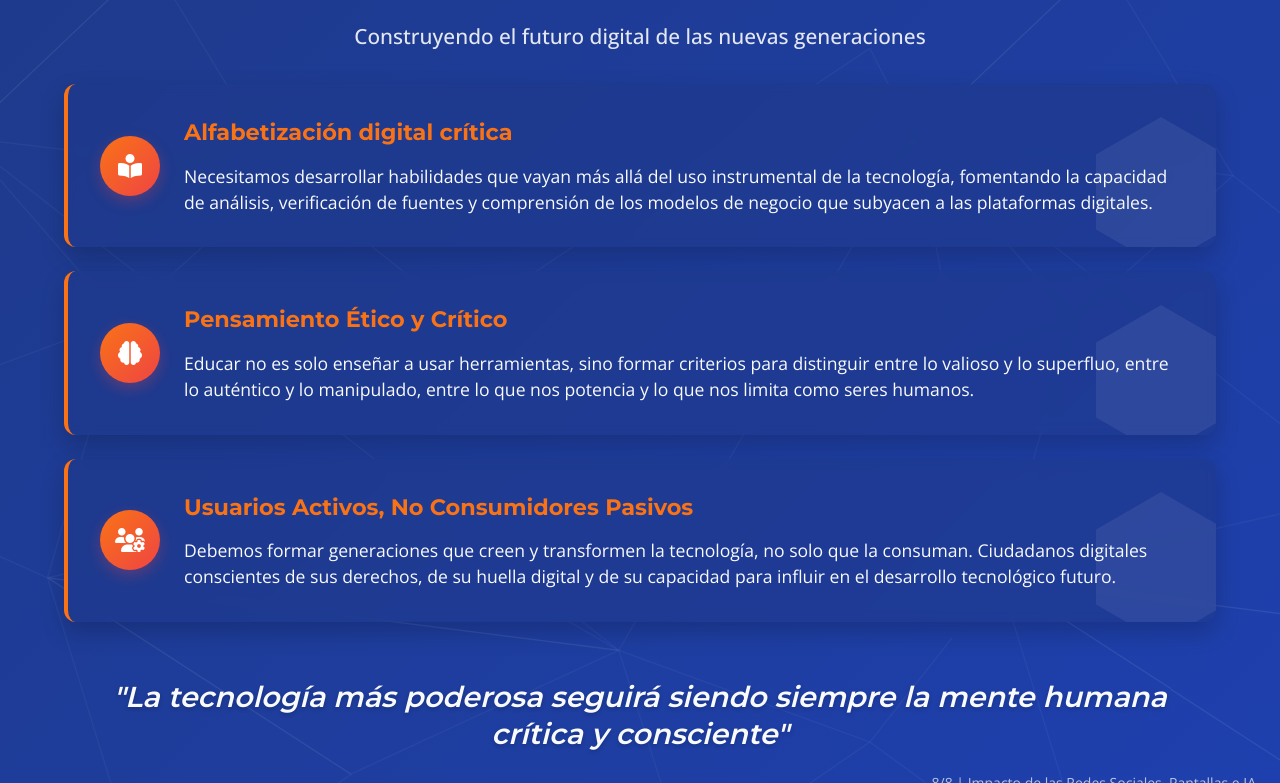
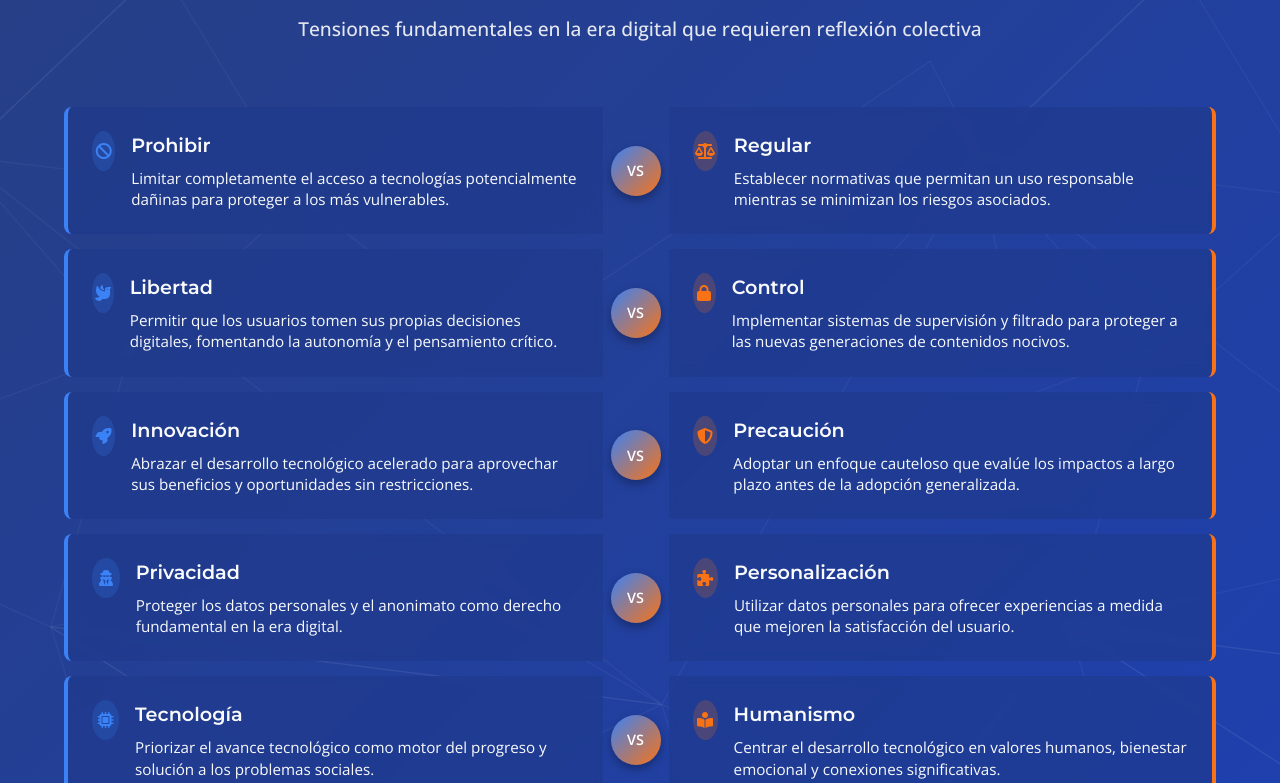
Before and after one commit to Santiherben/CiudadaniaDIgital, a plain HTML site: page 7.html in a window 1280 px wide. Shown: the part 135-918 px from the top of the page. Drawn offline with nearby package versions, Linux system fonts and the light colour scheme.

Commit message:
Update 7.html

```diff
--- a/7.html
+++ b/7.html
@@ -3,18 +3,22 @@
 <head>
     <meta charset="UTF-8">
     <meta name="viewport" content="width=device-width, initial-scale=1.0">
-    <title>Cierre | Impacto de las Redes Sociales</title>
+    <title>Dilemas Éticos | Impacto de las Redes Sociales</title>
     <link href="https://cdn.jsdelivr.net/npm/tailwindcss@2.2.19/dist/tailwind.min.css" rel="stylesheet">
     <link rel="stylesheet" href="https://cdn.jsdelivr.net/npm/@fortawesome/fontawesome-free@6.4.0/css/all.min.css">
-    <link href="https://fonts.googleapis.com/css2?family=Montserrat:wght@300;400;500;600;700;800&family=Open+Sans:wght@300;400;500;600&display=swap" rel="stylesheet">
+    <link href="https://fonts.googleapis.com/css2?family=Montserrat:wght@300;400;500;600;700&family=Open+Sans:wght@300;400;500;600&display=swap" rel="stylesheet">
     <style>
     body {
         margin: 0;
         padding: 0;
-            overflow: hidden;
         font-family: 'Open Sans', sans-serif;
-            background: linear-gradient(135deg, #1e3a8a 0%, #1e40af 100%);
+        background: linear-gradient(135deg, #273f84 0%, #1e40af 100%);
         color: #f9fafb;
+        overflow-x: hidden;
+        overflow-y: auto; /* habilitar scroll vertical */
+        min-height: 100vh;
+        display: flex;
+        flex-direction: column;
     }
         .slide-container {
             width: 1280px;
@@ -28,7 +32,7 @@
         }
         .slide-title {
             font-weight: 700;
-            font-size: 2.5rem;
+            font-size: 2.2rem;
             line-height: 1.2;
             text-shadow: 0 2px 4px rgba(0,0,0,0.2);
         }
@@ -49,72 +53,78 @@
             margin: 1rem auto;
             border-radius: 2px;
         }
-        .action-card {
-            background-color: rgba(30, 58, 138, 0.6);
-            border-radius: 12px;
-            backdrop-filter: blur(5px);
-            padding: 2rem;
-            margin-bottom: 1.5rem;
-            box-shadow: 0 10px 25px rgba(0, 0, 0, 0.2);
-            border-left: 4px solid #f97316;
-            position: relative;
-            overflow: hidden;
-            transition: transform 0.3s ease;
-        }
-        .action-card:hover {
-            transform: translateX(10px);
-        }
-        .action-title {
-            font-weight: 700;
-            font-size: 1.4rem;
-            margin-bottom: 0.8rem;
-            color: #f97316;
-            font-family: 'Montserrat', sans-serif;
-        }
-        .action-content {
-            font-size: 1.1rem;
-            line-height: 1.5;
-        }
-        .final-quote {
-            font-family: 'Montserrat', sans-serif;
-            font-size: 1.8rem;
-            font-weight: 600;
-            font-style: italic;
-            text-align: center;
-            margin-top: 2rem;
-            line-height: 1.3;
-            position: relative;
-            z-index: 10;
-            text-shadow: 0 2px 4px rgba(0,0,0,0.2);
-        }
-        .icon-circle {
-            width: 60px;
-            height: 60px;
-            border-radius: 50%;
-            background: linear-gradient(135deg, #f97316, #ef4444);
-            display: flex;
-            align-items: center;
-            justify-content: center;
-            margin-right: 1.5rem;
-            flex-shrink: 0;
-            box-shadow: 0 5px 15px rgba(239, 68, 68, 0.3);
-        }
-        .hexagon-bg {
-            position: absolute;
-            right: -20px;
-            bottom: -20px;
-            width: 150px;
-            height: 150px;
-            opacity: 0.07;
-            z-index: 0;
-        }
         .subtitle {
             font-weight: 500;
-            font-size: 1.3rem;
+            font-size: 1.2rem;
             opacity: 0.9;
             margin-top: 0.5rem;
             margin-bottom: 2rem;
             text-align: center;
+        }
+        .dilemma-table {
+            width: 100%;
+            border-collapse: separate;
+            border-spacing: 0 15px;
+        }
+        .dilemma-row {
+            transition: transform 0.3s ease;
+        }
+        .dilemma-row:hover {
+            transform: translateY(-5px);
+        }
+        .dilemma-cell {
+            background-color: rgba(30, 58, 138, 0.6);
+            backdrop-filter: blur(5px);
+            padding: 1.5rem;
+            position: relative;
+            min-height: 70px;
+        }
+        .dilemma-left {
+            border-radius: 8px 0 0 8px;
+            border-left: 4px solid #3b82f6;
+        }
+        .dilemma-right {
+            border-radius: 0 8px 8px 0;
+            border-right: 4px solid #f97316;
+        }
+        .vs-icon {
+            width: 50px;
+            height: 50px;
+            background: linear-gradient(135deg, #3b82f6 0%, #f97316 100%);
+            border-radius: 50%;
+            display: flex;
+            align-items: center;
+            justify-content: center;
+            font-weight: 700;
+            color: white;
+            box-shadow: 0 4px 10px rgba(0, 0, 0, 0.3);
+            font-size: 0.9rem;
+        }
+        .dilemma-title {
+            font-weight: 600;
+            font-size: 1.2rem;
+            margin-bottom: 0.5rem;
+        }
+        .dilemma-desc {
+            font-size: 0.95rem;
+            line-height: 1.4;
+        }
+        .icon-circle {
+            width: 40px;
+            height: 40px;
+            border-radius: 50%;
+            display: flex;
+            align-items: center;
+            justify-content: center;
+            margin-right: 1rem;
+        }
+        .left-icon {
+            background: rgba(59, 130, 246, 0.2);
+            color: #3b82f6;
+        }
+        .right-icon {
+            background: rgba(249, 115, 22, 0.2);
+            color: #f97316;
         }
     </style>
 </head>
@@ -124,82 +134,160 @@
 
         <div class="absolute top-0 left-0 w-full h-2 bg-gradient-to-r from-orange-500 to-red-500"></div>
 
-        <h1 class="slide-title text-center">Cierre con llamado a la acción</h1>
+        <h1 class="slide-title text-center">Dilemas Éticos para el Debate</h1>
         <div class="accent-line"></div>
-        <p class="subtitle">Construyendo el futuro digital de las nuevas generaciones</p>
+        <p class="subtitle">Tensiones fundamentales en la era digital que requieren reflexión colectiva</p>
 
-        <div class="flex-grow">
-            <!-- Action Point 1 -->
-            <div class="action-card">
-                <svg class="hexagon-bg" viewBox="0 0 100 100" xmlns="http://www.w3.org/2000/svg">
-                    <polygon points="50 0, 93.3 25, 93.3 75, 50 100, 6.7 75, 6.7 25" fill="#ffffff"/>
-                </svg>
-                <div class="flex items-center z-10 relative">
-                    <div class="icon-circle">
-                        <i class="fas fa-book-reader text-2xl text-white"></i>
+        <table class="dilemma-table mt-4">
+            <!-- Prohibir vs Regular -->
+            <tr class="dilemma-row">
+                <td class="dilemma-cell dilemma-left">
+                    <div class="flex items-start">
+                        <div class="icon-circle left-icon">
+                            <i class="fas fa-ban"></i>
                         </div>
                         <div>
-                        <h3 class="action-title">Alfabetización digital crítica</h3>
-                        <p class="action-content">
-                            Necesitamos desarrollar habilidades que vayan más allá del uso instrumental de la tecnología,
-                            fomentando la capacidad de análisis, verificación de fuentes y comprensión de los modelos de negocio
-                            que subyacen a las plataformas digitales.
-                        </p>
+                            <h3 class="dilemma-title">Prohibir</h3>
+                            <p class="dilemma-desc">Limitar completamente el acceso a tecnologías potencialmente dañinas para proteger a los más vulnerables.</p>
                         </div>
                     </div>
-            </div>
-
-            <!-- Action Point 2 -->
-            <div class="action-card">
-                <svg class="hexagon-bg" viewBox="0 0 100 100" xmlns="http://www.w3.org/2000/svg">
-                    <polygon points="50 0, 93.3 25, 93.3 75, 50 100, 6.7 75, 6.7 25" fill="#ffffff"/>
-                </svg>
-                <div class="flex items-center z-10 relative">
-                    <div class="icon-circle">
-                        <i class="fas fa-brain text-2xl text-white"></i>
+                </td>
+                <td class="px-2 text-center">
+                    <div class="vs-icon">VS</div>
+                </td>
+                <td class="dilemma-cell dilemma-right">
+                    <div class="flex items-start">
+                        <div class="icon-circle right-icon">
+                            <i class="fas fa-balance-scale"></i>
                         </div>
                         <div>
-                        <h3 class="action-title">Pensamiento Ético y Crítico</h3>
-                        <p class="action-content">
-                            Educar no es solo enseñar a usar herramientas, sino formar criterios para distinguir
-                            entre lo valioso y lo superfluo, entre lo auténtico y lo manipulado, entre lo que nos potencia
-                            y lo que nos limita como seres humanos.
-                        </p>
+                            <h3 class="dilemma-title">Regular</h3>
+                            <p class="dilemma-desc">Establecer normativas que permitan un uso responsable mientras se minimizan los riesgos asociados.</p>
                         </div>
                     </div>
-            </div>
+                </td>
+            </tr>
 
-            <!-- Action Point 3 -->
-            <div class="action-card">
-                <svg class="hexagon-bg" viewBox="0 0 100 100" xmlns="http://www.w3.org/2000/svg">
-                    <polygon points="50 0, 93.3 25, 93.3 75, 50 100, 6.7 75, 6.7 25" fill="#ffffff"/>
-                </svg>
-                <div class="flex items-center z-10 relative">
-                    <div class="icon-circle">
-                        <i class="fas fa-users-cog text-2xl text-white"></i>
+            <!-- Libertad vs Control -->
+            <tr class="dilemma-row">
+                <td class="dilemma-cell dilemma-left">
+                    <div class="flex items-start">
+                        <div class="icon-circle left-icon">
+                            <i class="fas fa-dove"></i>
                         </div>
                         <div>
-                        <h3 class="action-title">Usuarios Activos, No Consumidores Pasivos</h3>
-                        <p class="action-content">
-                            Debemos formar generaciones que creen y transformen la tecnología, no solo que la consuman.
-                            Ciudadanos digitales conscientes de sus derechos, de su huella digital y de su capacidad
-                            para influir en el desarrollo tecnológico futuro.
-                        </p>
+                            <h3 class="dilemma-title">Libertad</h3>
+                            <p class="dilemma-desc">Permitir que los usuarios tomen sus propias decisiones digitales, fomentando la autonomía y el pensamiento crítico.</p>
                         </div>
                     </div>
+                </td>
+                <td class="px-2 text-center">
+                    <div class="vs-icon">VS</div>
+                </td>
+                <td class="dilemma-cell dilemma-right">
+                    <div class="flex items-start">
+                        <div class="icon-circle right-icon">
+                            <i class="fas fa-lock"></i>
+                        </div>
+                        <div>
+                            <h3 class="dilemma-title">Control</h3>
+                            <p class="dilemma-desc">Implementar sistemas de supervisión y filtrado para proteger a las nuevas generaciones de contenidos nocivos.</p>
                         </div>
                     </div>
+                </td>
+            </tr>
 
-        <div class="final-quote mt-4">
-            "La tecnología más poderosa seguirá siendo siempre la mente humana crítica y consciente"
+            <!-- Innovación vs Precaución -->
+            <tr class="dilemma-row">
+                <td class="dilemma-cell dilemma-left">
+                    <div class="flex items-start">
+                        <div class="icon-circle left-icon">
+                            <i class="fas fa-rocket"></i>
                         </div>
+                        <div>
+                            <h3 class="dilemma-title">Innovación</h3>
+                            <p class="dilemma-desc">Abrazar el desarrollo tecnológico acelerado para aprovechar sus beneficios y oportunidades sin restricciones.</p>
+                        </div>
+                    </div>
+                </td>
+                <td class="px-2 text-center">
+                    <div class="vs-icon">VS</div>
+                </td>
+                <td class="dilemma-cell dilemma-right">
+                    <div class="flex items-start">
+                        <div class="icon-circle right-icon">
+                            <i class="fas fa-shield-alt"></i>
+                        </div>
+                        <div>
+                            <h3 class="dilemma-title">Precaución</h3>
+                            <p class="dilemma-desc">Adoptar un enfoque cauteloso que evalúe los impactos a largo plazo antes de la adopción generalizada.</p>
+                        </div>
+                    </div>
+                </td>
+            </tr>
+
+            <!-- Privacidad vs Personalización -->
+            <tr class="dilemma-row">
+                <td class="dilemma-cell dilemma-left">
+                    <div class="flex items-start">
+                        <div class="icon-circle left-icon">
+                            <i class="fas fa-user-secret"></i>
+                        </div>
+                        <div>
+                            <h3 class="dilemma-title">Privacidad</h3>
+                            <p class="dilemma-desc">Proteger los datos personales y el anonimato como derecho fundamental en la era digital.</p>
+                        </div>
+                    </div>
+                </td>
+                <td class="px-2 text-center">
+                    <div class="vs-icon">VS</div>
+                </td>
+                <td class="dilemma-cell dilemma-right">
+                    <div class="flex items-start">
+                        <div class="icon-circle right-icon">
+                            <i class="fas fa-puzzle-piece"></i>
+                        </div>
+                        <div>
+                            <h3 class="dilemma-title">Personalización</h3>
+                            <p class="dilemma-desc">Utilizar datos personales para ofrecer experiencias a medida que mejoren la satisfacción del usuario.</p>
+                        </div>
+                    </div>
+                </td>
+            </tr>
+
+            <!-- Tecnología vs Humanismo -->
+            <tr class="dilemma-row">
+                <td class="dilemma-cell dilemma-left">
+                    <div class="flex items-start">
+                        <div class="icon-circle left-icon">
+                            <i class="fas fa-microchip"></i>
+                        </div>
+                        <div>
+                            <h3 class="dilemma-title">Tecnología</h3>
+                            <p class="dilemma-desc">Priorizar el avance tecnológico como motor del progreso y solución a los problemas sociales.</p>
+                        </div>
+                    </div>
+                </td>
+                <td class="px-2 text-center">
+                    <div class="vs-icon">VS</div>
+                </td>
+                <td class="dilemma-cell dilemma-right">
+                    <div class="flex items-start">
+                        <div class="icon-circle right-icon">
+                            <i class="fas fa-book-reader"></i>
+                        </div>
+                        <div>
+                            <h3 class="dilemma-title">Humanismo</h3>
+                            <p class="dilemma-desc">Centrar el desarrollo tecnológico en valores humanos, bienestar emocional y conexiones significativas.</p>
+                        </div>
+                    </div>
+                </td>
+            </tr>
+        </table>
 
         <div class="absolute bottom-6 right-6 text-sm opacity-70">
-            <p>8/8 | Impacto de las Redes Sociales, Pantallas e IA</p>
+            <p>7/8 | Impacto de las Redes Sociales, Pantallas e IA</p>
         </div>
     </div>
-    <footer>
-        Prof. Esp. Santiago Hernández | Licencia: CC BY 4.0
-    </footer>
 </body>
 </html>
```
Lines whose indentation alone changed are shown as unchanged.
